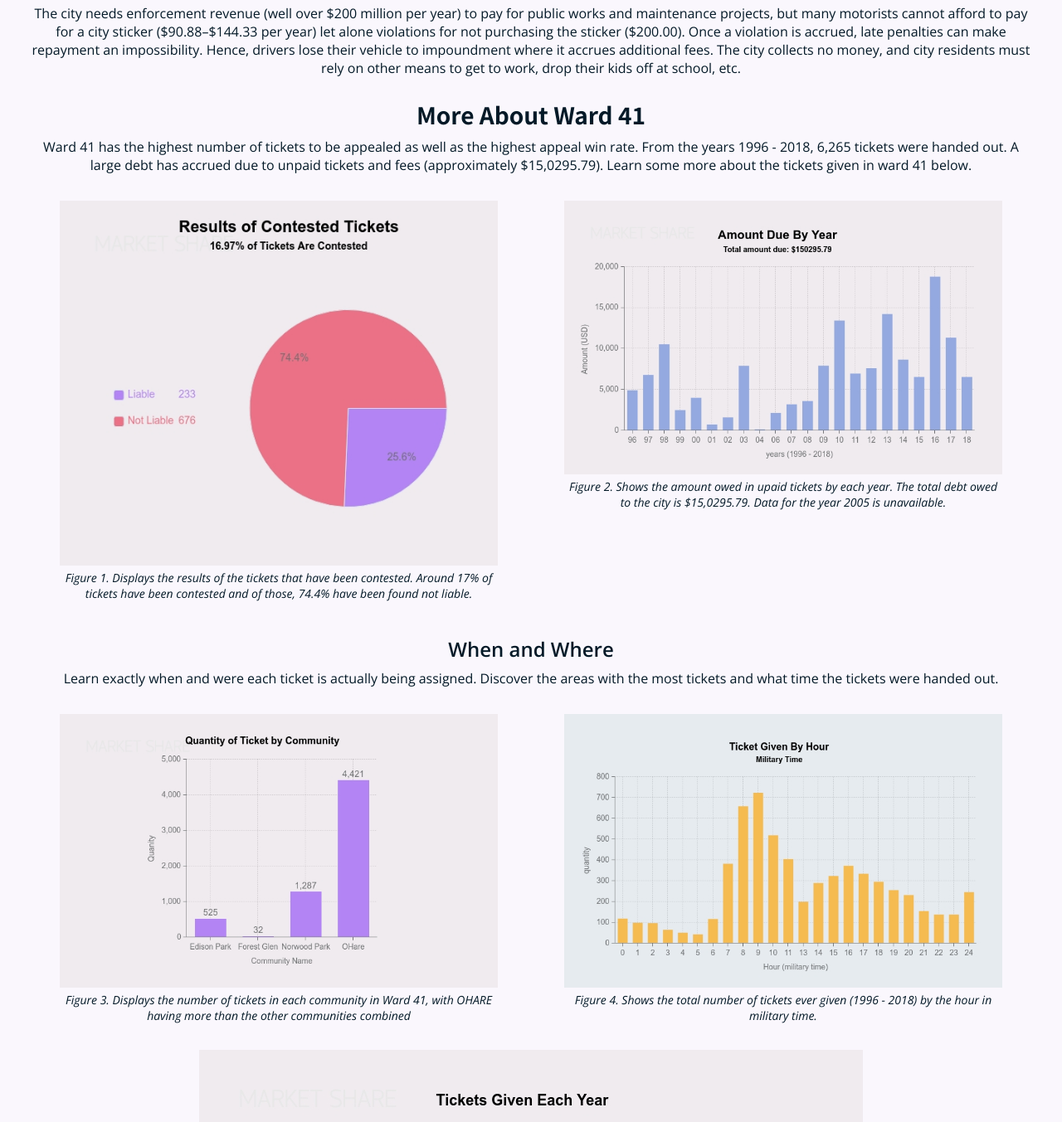
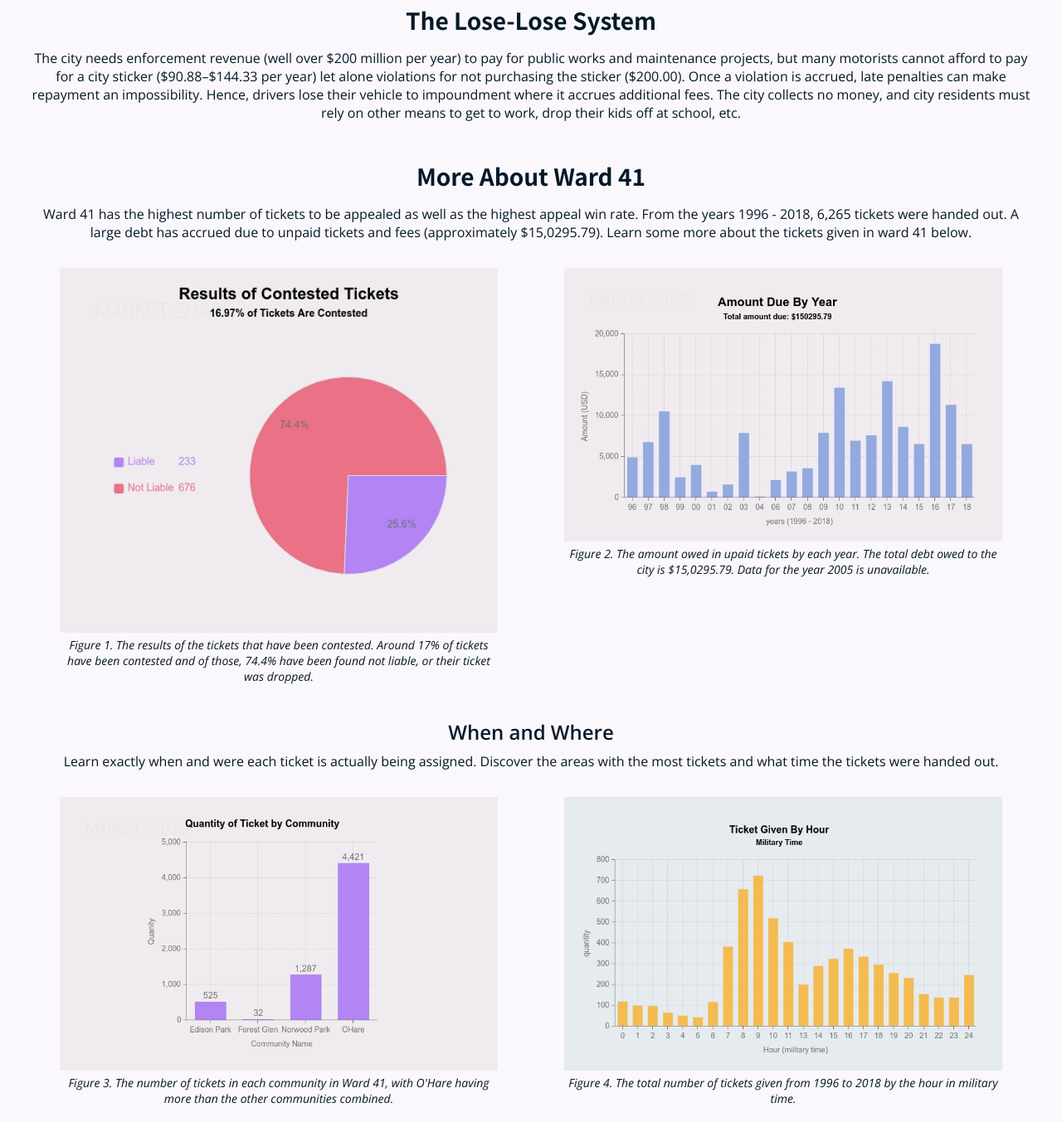
Before and after one commit to tsoutonglang/com421-team5, a plain HTML site: page issue.html in a window 1280 px wide. Shown: the part 370-1723 px from the top of the page at 83% size. Drawn offline with nearby package versions, Linux system fonts and the light colour scheme.

Commit message:
changed figure captions

```diff
--- a/issue.html
+++ b/issue.html
@@ -28,16 +28,16 @@
 <!-- -- -- PAGE -- -- -->
 
 <div id="page">
-    <h2>What's Happening</h2>
+    <h2 class="issues">What's Happening</h2>
     <p>A <a href="https://features.propublica.org/driven-into-debt/chicago-ticket-debt-bankruptcy/" target="_blank">2018 study by WBEZ and ProPublica</a> found that black motorists are frequently forced into a spiral of crushing ticket debt and, often, Chapter 13 banruptcy in order to resolve that debt, restore their driver’s license to good standing, and free their vehicle from impoundment.
         Recently, the state of Illinois and city of Chicago have taken measures to allow motorists to regain driving privileges<sup><a href="https://www.propublica.org/article/tens-of-thousands-of-people-lost-drivers-licenses-over-unpaid-parking-tickets-now-theyre-getting-them-back" target="_blank">1</a></sup> provided their only offense is unpaid parking tickets; additionally, the city has paused the draconian debt collection measures<sup><a href="https://www.propublica.org/article/chicago-temporary-halt-some-debt-collections-ticketing-covid-19-coronavirus-pandemic" target="_blank">2</a></sup> that include garnishing state income tax rebates and forcing motorists to post thousands of dollars simply to enter into a repayment plan.
 	</p>
 
-    <h2>The Lose-Lose System</h2>
+    <h2 class="issues">The Lose-Lose System</h2>
     <p>The city needs enforcement revenue (well over $200 million per year) to pay for public works and maintenance projects, but many motorists cannot afford to pay for a city sticker ($90.88–$144.33 per year) let alone violations for not purchasing the sticker ($200.00). Once a violation is accrued, late penalties can make repayment an impossibility. Hence, drivers lose their vehicle
         to impoundment where it accrues additional fees. The city collects no money, and city residents must rely on other means to get to work, drop their kids off at school, etc.</p>
 
-	<h2>More About Ward 41</h2>
+	<h2 class="issues">More About Ward 41</h2>
 	<p>Ward 41 has the highest number of tickets to be appealed as well as the highest appeal win rate. From the years 1996 - 2018, 6,265 tickets were handed out.
 		A large debt has accrued due to unpaid tickets and fees (approximately $15,0295.79). Learn some more about the tickets given in ward 41 below. </p>
 
@@ -45,17 +45,13 @@
 		<div class="leftCol">
 			<figure>
 				<img src="./graphs/results-of-contested-tickets.jpg" alt="A pie chart displaying the amount of tickets that have been contested and found not liable. Data from 2005 is missing. 16.97% of people contest their tickets and 74.4$ of them found their tickets not liable, meaning the violation was dropped." id="fig1"/>
-				<figcaption>Figure 1.
-					Displays the results of the tickets that have been contested. Around 17% of tickets have been contested and of those, 74.4% have been found not liable.
-				</figcaption>
+				<figcaption>Figure 1. The results of the tickets that have been contested. Around 17% of tickets have been contested and of those, 74.4% have been found not liable, or their ticket was dropped.</figcaption>
 			</figure>
 		</div>
 		<div class="rightCol">
 			<figure>
 				<img src="./graphs/amount-due-by-year.jpg" alt="A bar graph showing the amount of money due to the city of Chicago from tickets issued in the 41st ward of Chicago each year from 1996 to 2018. Data from 2005 is missing. 2016 had the highest amount due while 2004 had the least amount due." id="fig2"/>
-				<figcaption>Figure 2. Shows the amount owed in upaid tickets by each year. The total debt owed to the city is $15,0295.79.
-					Data for the year 2005 is unavailable.
-				</figcaption>
+				<figcaption>Figure 2. The amount owed in upaid tickets by each year. The total debt owed to the city is $15,0295.79. Data for the year 2005 is unavailable.</figcaption>
 			</figure>
 		</div>
 	</div>
@@ -67,17 +63,13 @@
 		<div class="leftCol">
 			<figure>
 				<img src="./graphs/tickets-by-community.jpg" alt="A bar graph depicting how tickets have been given in each community of the 41st ward of Chicago from 1996 to 2018.Data from 2005 is missing. O'Hare has the most tickets with 4,421 and Forest Glen has the least with 32." id="fig3"/>
-				<figcaption>Figure 3. Displays the number of tickets in each community in Ward 41, with OHARE
-							having more than the other communities combined
-				</figcaption>
+				<figcaption>Figure 3. The number of tickets in each community in Ward 41, with O'Hare having more than the other communities combined.</figcaption>
 			</figure>
 		</div>
 		<div class="rightCol">
 			<figure>
 				<img src="./graphs/tickets-givn-by-hour.jpg" alt="A bar graph depicting how many tickets have been given each hour (in military time) in the 41st ward of Chicago from 1996 to 2018. Data from 2005 is missing. Most tickets have been issued at 9:00 while the least tickets are given at 5:00." id="fig4"/>
-				<figcaption>Figure 4.
-					Shows the total number of tickets ever given (1996 - 2018) by the hour in military time.
-				</figcaption>
+				<figcaption>Figure 4. The total number of tickets given from 1996 to 2018 by the hour in military time.</figcaption>
 			</figure>
 		</div>
 	</div>
@@ -85,9 +77,7 @@
 	<div class="graphs">
 		<figure>
 			<img src="./graphs/tickets-given-by-year.jpg" alt="A bar graph depicting how many tickets have been given each year in the 41st ward of Chicago from 1996 to 2018. Data from 2005 is missing. 2010 has the most tickets with 752 and 2004 has the least with 6." id="fig5"/>
-			<figcaption>Figure 5.
-				Show quantity of tickets given each year. There is no data for the year 2005.
-			</figcaption>
+			<figcaption>Figure 5. The quantity of tickets given each year. There is no data for the year 2005.</figcaption>
 		</figure>
 	</div>
 
@@ -98,7 +88,7 @@
 		<div class="leftCol">
 			<figure>
 				<img src="./graphs/notice-level.jpg" alt="A pie chart showing the notice level of tickets in the city of Chicago since 1996. DETR: 739; DLS: 139; FINL: 715; SEIZ: 953; VIOL: 1,472; NONE: 2,247" id="fig6"/>
-				<figcaption>Figure 6. displays the type of notice sent to the motorist by the city since 1996.</figcaption>
+				<figcaption>Figure 6. The type of notice sent to the motorist by the city since 1996.</figcaption>
 				<p>The notice levels include:
 					<ul class="dashed">
 						<li>DETR: a hearing officer detertermined the vehical owner was liable for citation [739]</li>
@@ -114,7 +104,7 @@
 		<div class="rightCol">
 			<figure>
 				<img src="./graphs/ticketqueue.jpg" alt="A pie chart showing the most recent status of tickets in the 41st ward of Chicago as of 2018. Court: 0.3%; Define: 12%; Hearing Req: 0.1%; Notice: 12.4%; Paid: 70%; Bankrupcy: 0.2%; Dismissed: 5%" id="fig7"/>
-				<figcaption>Figure 7. Chart shows the most recent status of tickets.</figcaption>
+				<figcaption>Figure 7. The most recent status of tickets as of 2018.</figcaption>
 				<p>The most recent status of tickets:<br>
 					<ul class="dashed">
 						<li>Court: the ticket is currently being contested in court [0.3%]</li>
--- a/style.css
+++ b/style.css
@@ -118,6 +118,11 @@ h2 {
   margin-top: 25px;
 }
 
+h2.issues {
+  margin-top: 45px;
+  margin-bottom: 15px;
+}
+
 h3 {
   font-size: 1.5em;
   margin-bottom: 8px;
```
